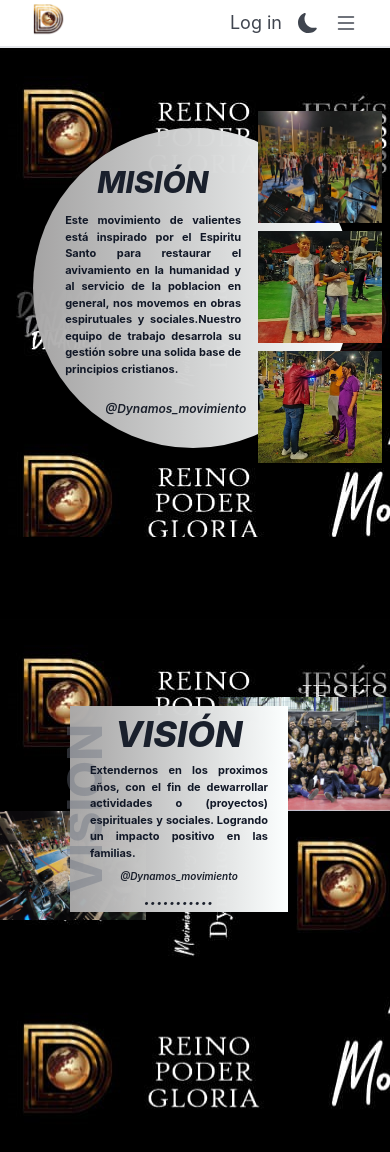
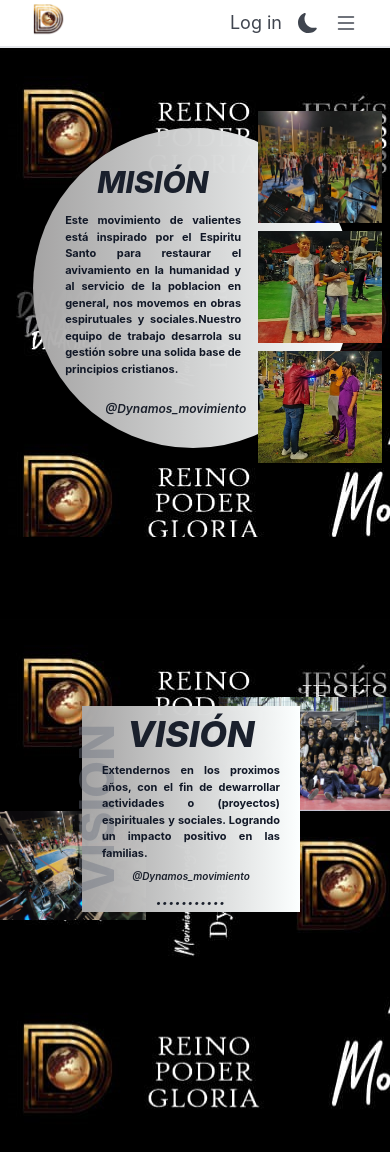
Before and after one commit to mateodevcode/dynamos-movimiento, a React (Vite) app: page /dynamos-movimiento/somos-dynamos in a window 390 px wide. Shown: the top 1152 px of the page. Built offline with nearby package versions, Linux system fonts and the light colour scheme.

Commit message:
Se modifico el responsive de la pagina de vision

```diff
--- a/src/components/Vision.jsx
+++ b/src/components/Vision.jsx
@@ -26,7 +26,7 @@ function Vision() {
           <div className="flex w-1/4"></div>
         </div>
       </div>
-      <div className="flex flex-row lg:w-full lg:h-full md:w-full md:h-full justify-center items-center lg:-mt-[620px] lg:-ml-24 md:-mt-[555px] md:-ml-28 sm:w-72 sm:h-72 sm:-mt-[255px]">
+      <div className="flex flex-row lg:w-full lg:h-full md:w-full md:h-full justify-center items-center lg:-mt-[620px] lg:-ml-24 md:-mt-[555px] md:-ml-28 sm:w-72 sm:h-72 sm:-mt-[255px] sm:ml-3">
         <div className="lg:text-9xl md:text-8xl -rotate-90 font-extrabold text-gray-500 dark:opacity-30 opacity-40 lg:-mr-[265px] sm:text-5xl sm:-mr-[100px] md:-mr-[205px]">
           VISION
         </div>
```
